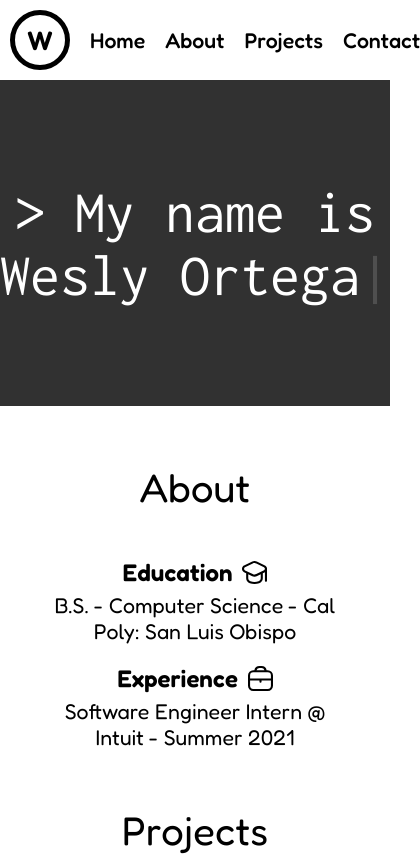
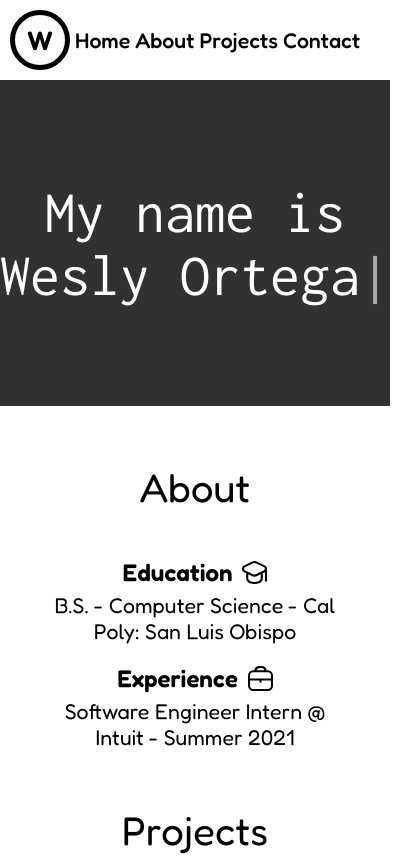
Before and after one commit to WeslyOrtega/personal-web, a React (Create React App) app: page / in a window 390 px wide. Shown: the top 856 px of the page, 420 px wide, since content can reach past the window. Built offline with nearby package versions, Linux system fonts and the light colour scheme.

Commit message:
Addressed some issues with responsiveness

```diff
--- a/src/Components/HelloMsg/HelloMsg.jsx
+++ b/src/Components/HelloMsg/HelloMsg.jsx
@@ -10,7 +10,7 @@ function HelloMsg() {
 
     useEffect(() => {
         const options = {
-            strings: ["> Hello!", "> My name is Wesly Ortega"],
+            strings: ["Hello!", "My name is Wesly Ortega"],
             typeSpeed: 100,
             backSpeed: 70,
         };
@@ -24,7 +24,7 @@ function HelloMsg() {
 
     return (
         <div className='hello-msg'>
-            <span ref={element}></span>
+            <span ref={element}/>
         </div>
     );
 }
--- a/src/Components/Navbar/Navbar.scss
+++ b/src/Components/Navbar/Navbar.scss
@@ -25,4 +25,9 @@
         font-weight: 600;
     }
 
+    @media only screen and (max-width: 500px) {
+        .nav-item {
+            margin-right: 5px;
+        }
+    }
 }
```
